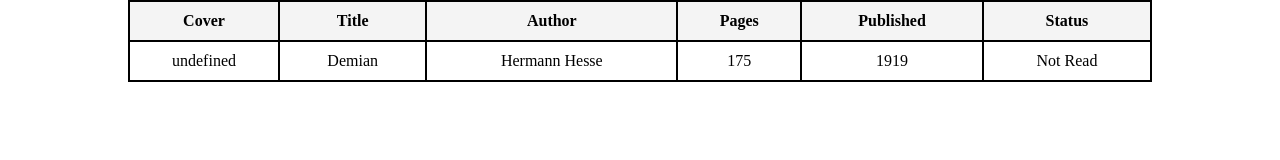
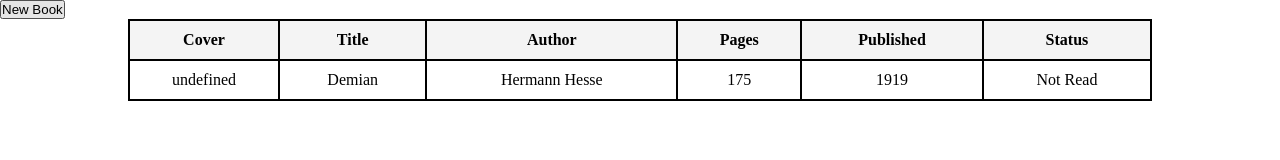
Before and after one commit to rustleium/library, a plain HTML site: page index.html in a window 1280 px wide. Drawn offline with Linux system fonts and the light colour scheme.

Commit message:
feat: add button to html for new book addition

```diff
--- a/index.html
+++ b/index.html
@@ -7,6 +7,7 @@
   <link rel="stylesheet" href="style.css">
 </head>
 <body>
+  <button class="new-book">New Book</button>
   <table class="library-container">
     <thead>
       <tr>
```
